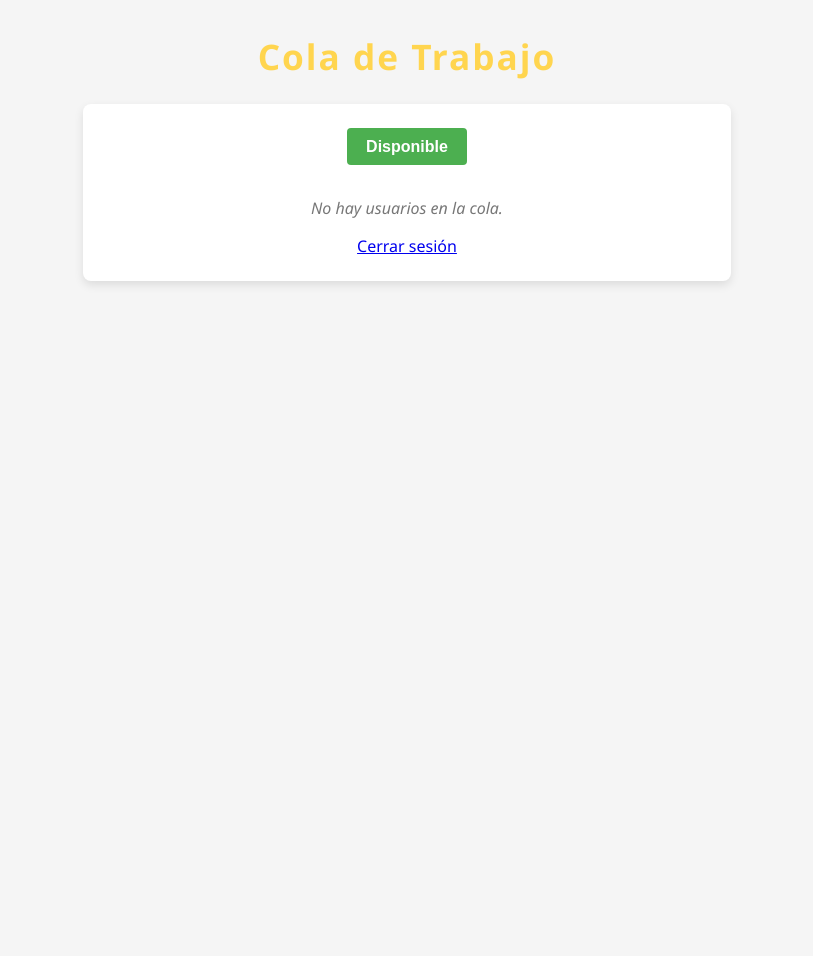
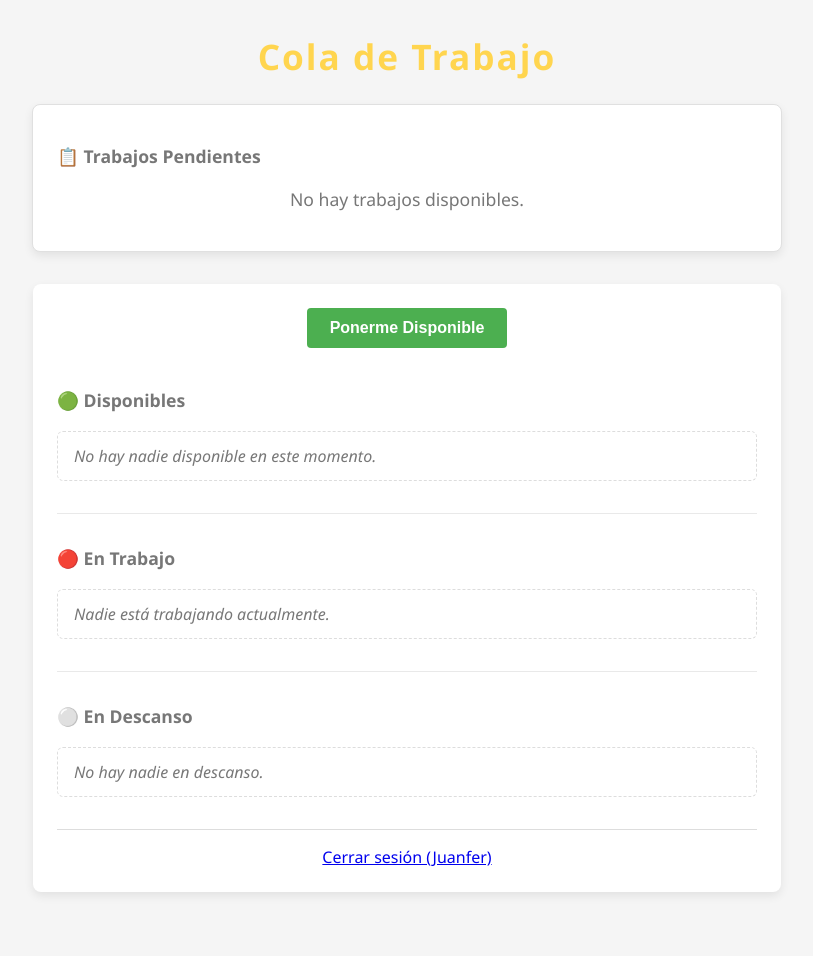
Before and after one commit to DeiviGT1/blog2.0, a Flask app: page /sosqueue/ in a window 1280 px wide. Shown: the whole page, without its empty margins (233-1046 px from the left). Before the commit the page ends 285 px from the top, so only its background shows below. Run offline with Flask 3, Linux system fonts and the light colour scheme; a user stored in the database is signed in; parts of the project's set-up code (start-up, migrations or seed data) failed here and were passed over; some libraries are stand-ins or nearby versions.

Commit message:
**Commit Message:**
Implement daily queue reset and user management enhancements

- Added a new daily scheduler function to reset user queues at 2:00 AM (UTC-5).
- Introduced three separate queues: available, working, and idle for

```diff
--- a/app/routes/sosqueue_routes.py
+++ b/app/routes/sosqueue_routes.py
@@ -1,115 +1,164 @@
-## app/routes/sosqueue_routes.py
+# app/routes/sosqueue_routes.py
 
 from flask import Blueprint, render_template, jsonify, abort
 from flask_login import login_required, current_user
-from app.python.sosqueue.service import QueueService
+from app.python.sosqueue.service import QueueService, JobService
 
 sos_bp = Blueprint('sosqueue', __name__, url_prefix='/sosqueue')
+job_queue = JobService()
 
-# 2 colas separadas
-queue = QueueService()
-queue_idle = QueueService()
 
-def _remove(service: QueueService, user):
-    """Elimina al usuario de la cola (sin rotarlo)."""
-    service._queue = [u for u in service._queue if u['id'] != user.id]
+# Tres colas separadas para cada estado
+available_queue = QueueService() # Verde: Disponibles, en orden
+working_queue = QueueService()   # Rojo: Ocupados/En trabajo
+idle_queue = QueueService()      # Gris: Inactivos/En descanso
 
 def _require_admin():
     if not getattr(current_user, 'is_admin', False):
         abort(403)
 
-# ---------------------- vistas ----------------------
+# ---------------------- VISTA PRINCIPAL ----------------------
 
 @sos_bp.route('/', methods=['GET'])
 @login_required
 def index():
-    activos   = queue.get_queue()
-    queue_ids = [u['id'] for u in activos]               # ids sólo de activos
-    combined  = activos + queue_idle.get_queue()         # activos + idle
+    # Obtenemos las tres listas por separado
+    available_users = available_queue.get_queue()
+    working_users = working_queue.get_queue()
+    idle_users = idle_queue.get_queue()
+
+    # --- INICIO DE LA CORRECCIÓN ---
+    # Creamos un set de IDs de TODOS los usuarios activos.
+    # Un usuario está "activo" si se encuentra en la cola de disponibles O en la de trabajo.
+    active_ids = {u['id'] for u in available_users} | {u['id'] for u in working_users}
+    # --- FIN DE LA CORRECCIÓN ---
+
+    # Determinamos el ID del primer usuario disponible
+    first_available_id = available_users[0]['id'] if available_users else None
+
+    job_count = job_queue.get_job_count()
+
+
+    # Pasamos las listas y el nuevo set de IDs activos a la plantilla
     return render_template(
         'projects/sosqueue/main.html',
-        queue=combined,
-        queue_ids=queue_ids
+        available_users=available_users,
+        working_users=working_users,
+        idle_users=idle_users,
+        active_ids=active_ids,
+        first_available_id=first_available_id,
+        job_count=job_count # <-- Pasar el contador a la plantilla
     )
 
-# ----------- acciones de empleados -------------
+# ----------- ACCIONES DE EMPLEADOS -------------
 
-@sos_bp.route('/join', methods=['POST'])
+@sos_bp.route('/available', methods=['POST'])
 @login_required
-def join():
+def become_available():
+    """Mueve al usuario de 'idle' a la cola 'available'."""
     if current_user.is_admin:
         return jsonify({'error': 'Los administradores no entran en la cola'}), 403
 
-    _remove(queue_idle, current_user)
-
+    idle_queue.remove(current_user.id)
     try:
-        queue.join(current_user)
-        return jsonify({'active': queue.get_queue(),
-                        'idle':   queue_idle.get_queue()})
+        available_queue.join(current_user)
+        return jsonify({'status': 'ok'})
     except ValueError as e:
         return jsonify({'error': str(e)}), 400
 
 @sos_bp.route('/work', methods=['POST'])
 @login_required
-def work():
-    if current_user.is_admin:
-        return jsonify({'error': 'Los administradores no trabajan cola'}), 403
+def start_work():
+    """Mueve al primer usuario de 'available' a 'working' y consume un trabajo."""
+    # Validación 1: ¿Es el turno del usuario?
+    if not available_queue.get_queue() or available_queue.get_queue()[0]['id'] != current_user.id:
+        return jsonify({'error': 'No es tu turno para tomar un trabajo.'}), 403
+
+    # Validación 2: ¿Hay trabajos disponibles?
+    if job_queue.get_job_count() == 0:
+        return jsonify({'error': 'No hay trabajos disponibles en este momento.'}), 400
+
+    # Si todo está en orden, se consume un trabajo y se mueve al usuario
+    job_taken = job_queue.take_job()
+    if not job_taken: # Doble chequeo en caso de concurrencia
+        return jsonify({'error': 'Justo alguien más tomó el último trabajo.'}), 400
+
+    user_dict = available_queue.pop_first()
+    if user_dict:
+        with working_queue._lock:
+            working_queue._queue.append(user_dict)
+
+    return jsonify({'status': 'ok'})
+
+@sos_bp.route('/finish', methods=['POST'])
+@login_required
+def finish_work():
+    """Mueve al usuario de 'working' al final de la cola 'available'."""
+    # Se elimina al usuario de la lista de 'working'
+    if not working_queue.remove(current_user.id):
+        return jsonify({'error': 'No estabas en la lista de trabajo.'}), 404
+
+    # Se añade al usuario al final de la cola de 'available'
+    try:
+        available_queue.join(current_user)
+    except ValueError:
+        # En caso de que el usuario ya estuviera en la cola de disponibles,
+        # lo cual no debería pasar, esta línea evita un error.
+        pass
+    return jsonify({'status': 'ok'})
+
+@sos_bp.route('/idle', methods=['POST'])
+@login_required
+def become_idle():
+    """Mueve al usuario de 'available' a 'idle' (decide descansar)."""
+    if not available_queue.remove(current_user.id):
+        return jsonify({'error': 'No estabas en la cola de disponibles.'}), 404
 
     try:
-        queue.work(current_user)
-        return jsonify({'active': queue.get_queue(),
-                        'idle':   queue_idle.get_queue()})
-    except ValueError as e:
-        return jsonify({'error': str(e)}), 400
-
-@sos_bp.route('/leave', methods=['POST'])
-@login_required
-def leave():
-    if current_user.is_admin:
-        return jsonify({'error': 'Los administradores no pueden salir'}), 403
-
-    _remove(queue, current_user)
-    try:
-        queue_idle.join(current_user)
+        idle_queue.join(current_user)
     except ValueError:
         pass
+    return jsonify({'status': 'ok'})
 
-    return jsonify({'active': queue.get_queue(),
-                    'idle':   queue_idle.get_queue()})
-
-# ----------- acciones de administrador -------------
+# ----------- ACCIONES DE ADMINISTRADOR -------------
 
 @sos_bp.route('/admin/move/<int:user_id>/<string:direction>', methods=['POST'])
 @login_required
 def admin_move(user_id, direction):
+    """Mueve a un usuario ARRIBA/ABAJO en la cola de DISPONIBLES."""
     _require_admin()
     if direction == 'up':
-        queue.move_up(user_id)
+        available_queue.move_up(user_id)
     elif direction == 'down':
-        queue.move_down(user_id)
+        available_queue.move_down(user_id)
+    return jsonify({'status': 'ok'})
+
+@sos_bp.route('/admin/set_idle/<int:user_id>', methods=['POST'])
+@login_required
+def admin_set_idle(user_id):
+    """Mueve a un usuario desde cualquier cola a la de inactivos."""
+    _require_admin()
+    # Busca y extrae al usuario de las colas activas
+    user_dict = next((u for u in available_queue.get_queue() if u['id'] == user_id), None)
+    if user_dict:
+        available_queue.remove(user_id)
     else:
-        return jsonify({'error': 'Dirección inválida'}), 400
-    return jsonify({'active': queue.get_queue(),
-                    'idle':   queue_idle.get_queue()})
+        user_dict = next((u for u in working_queue.get_queue() if u['id'] == user_id), None)
+        if user_dict:
+            working_queue.remove(user_id)
 
-@sos_bp.route('/admin/idle/<int:user_id>', methods=['POST'])
+    if not user_dict:
+        return jsonify({'error': 'Usuario no encontrado en colas activas'}), 404
+
+    # Añade a idle si no estaba ya
+    with idle_queue._lock:
+        if not any(u['id'] == user_id for u in idle_queue._queue):
+            idle_queue._queue.append(user_dict)
+    return jsonify({'status': 'ok'})
+
+@sos_bp.route('/admin/add_job', methods=['POST'])
 @login_required
-def admin_send_to_idle(user_id):
+def admin_add_job():
     _require_admin()
-
-    # 1) quitar de activos
-    with queue._lock:
-        for idx, u in enumerate(queue._queue):
-            if u['id'] == user_id:
-                user_dict = queue._queue.pop(idx)
-                break
-        else:
-            return jsonify({'error': 'Usuario no encontrado en activos'}), 404
-
-    # 2) añadir a idle (si no estaba)
-    with queue_idle._lock:
-        if not any(u['id'] == user_id for u in queue_idle._queue):
-            queue_idle._queue.append(user_dict)
-
-    return jsonify({'active': queue.get_queue(),
-                    'idle':   queue_idle.get_queue()})
+    job_queue.add_job()
+    return jsonify({'status': 'ok'})
--- a/app/static/css/projects/sosqueue/main.css
+++ b/app/static/css/projects/sosqueue/main.css
@@ -9,9 +9,9 @@
   --btn-red:   #E74C3C;
 }
 
-/* ------------------------------------------------------------------
-   Base
------------------------------------------------------------------- */
+/* ==================================================================
+   1. Estilos Base y Layout
+================================================================== */
 body {
   background-color: var(--bg-page);
   color: var(--text-main);
@@ -21,12 +21,10 @@ body {
   text-align: center;
 }
 
-/* ------------------------------------------------------------------
-   Header
------------------------------------------------------------------- */
 header {
   margin-bottom: 1.5rem;
 }
+
 header h1 {
   font-size: 2.2rem;
   color: var(--accent-yellow);
@@ -34,134 +32,196 @@ header h1 {
   margin: 0;
 }
 
-/* ------------------------------------------------------------------
-   Contenedor principal
------------------------------------------------------------------- */
 .queue-container {
   background-color: var(--bg-container);
-  max-width: 600px;
-  margin: 0 auto;
+  max-width: 700px;
+  margin: 0 auto 2rem auto;
   padding: 1.5rem;
   border-radius: 8px;
-  box-shadow: 0 4px 10px rgba(0,0,0,0.1);
+  box-shadow: 0 4px 10px rgba(0,0,0,0.08);
 }
 
-/* ------------------------------------------------------------------
-   Botón “Disponible” (empleados)
------------------------------------------------------------------- */
-#btn-join {
+.logout-section {
+  margin-top: 2rem;
+  padding-top: 1rem;
+  border-top: 1px solid var(--accent-gray);
+}
+
+/* ==================================================================
+   2. Contenedor de Trabajos
+================================================================== */
+.job-container {
+  background-color: #fff;
+  border: 1px solid #e0e0e0;
+}
+
+.job-status p {
+  font-size: 1.1rem;
+  font-weight: 500;
+  color: var(--text-muted);
+  margin: 0.5rem 0 1rem;
+}
+
+.job-count-display {
+  background-color: #FFF9C4; /* Amarillo pastel */
+  color: #795548; /* Texto oscuro para contraste */
+  padding: 0.5rem 1rem;
+  border-radius: 6px;
+  display: inline-block;
+  border: 1px solid #FFF176;
+  font-weight: 600 !important;
+}
+
+#btn-add-job {
   background-color: var(--btn-green);
-  color: #ffffff;
+  color: white;
   border: none;
   border-radius: 4px;
   padding: 0.6rem 1.2rem;
-  font-size: 1rem;
+  font-size: 0.9rem;
   font-weight: bold;
   cursor: pointer;
   transition: background-color 0.2s;
-  margin-bottom: 1rem;
 }
-#btn-join:hover { background-color: #43a047; }
 
-/* ------------------------------------------------------------------
-   Lista de usuarios
------------------------------------------------------------------- */
+#btn-add-job:hover {
+  background-color: #43a047;
+}
+
+/* ==================================================================
+   3. Secciones y Lista de Usuarios
+================================================================== */
+.queue-section {
+  margin-top: 1rem;
+}
+
+.queue-title {
+  font-size: 1.1rem;
+  font-weight: 600;
+  color: var(--text-muted);
+  text-align: left;
+  margin-bottom: 0.8rem;
+  padding-bottom: 0.4rem;
+}
+
+.section-divider {
+  border: none;
+  border-top: 1px solid #e9e9e9;
+  margin: 2rem 0;
+}
+
 .user-queue {
   list-style: none;
   margin: 0;
   padding: 0;
 }
 
-/* Cada elemento */
 .user-queue li {
   display: flex;
   align-items: center;
   justify-content: space-between;
   background-color: #fafafa;
   border: 1px solid var(--accent-gray);
-  border-radius: 4px;
+  border-radius: 6px;
   padding: 0.8rem 1rem;
   margin-bottom: 0.6rem;
 }
 
-/* Elementos inactivos (cola idle) */
-.user-queue li.idle {
-  background-color: var(--accent-gray);
-  color: var(--text-muted);
-  margin-top: 1.5rem; /* separación extra para diferenciar colas */
-}
-
-/* Nombre del usuario */
 .user-name {
   flex-grow: 1;
   font-size: 1rem;
   text-align: left;
 }
-.user-name.current-user { font-weight: bold; }
+.user-name.current-user {
+  font-weight: bold;
+}
 
-/* ------------------------------------------------------------------
-   Botones del empleado (trabajo / salir)
------------------------------------------------------------------- */
-#btn-work, #btn-leave {
+.empty-list-item {
+  background-color: transparent !important;
+  border: 1px dashed var(--accent-gray) !important;
+  color: var(--text-muted);
+  font-style: italic;
+  justify-content: center;
+  padding: 0.8rem;
+  text-align: center;
+}
+
+/* ==================================================================
+   4. Estilos de Estado (Colores)
+================================================================== */
+.user-queue li.idle {
+  background-color: #f0f0f0;
+  color: var(--text-muted);
+}
+
+.user-queue li.available .user-name,
+.user-queue li.working .user-name {
+  padding: 0.3rem 0.6rem;
+  border-radius: 5px;
+  display: inline-block;
+}
+
+.user-queue li.available .user-name {
+  background-color: #C8E6C9; /* Verde pastel */
+  color: #255d28;
+}
+
+.user-queue li.working .user-name {
+  background-color: #FFCDD2; /* Rojo pastel */
+  color: #b72c38;
+}
+
+/* ==================================================================
+   5. Botones
+================================================================== */
+#btn-available {
+  background-color: var(--btn-green);
+  color: #ffffff;
   border: none;
+  border-radius: 4px;
+  padding: 0.7rem 1.4rem;
+  font-size: 1rem;
+  font-weight: bold;
+  cursor: pointer;
+  transition: background-color 0.2s;
+  margin-bottom: 1.5rem;
+}
+#btn-available:hover {
+  background-color: #43a047;
+}
+
+.user-controls {
+  display: flex;
+  align-items: center;
+  gap: 0.5rem;
+}
+
+/* Botones de acción del empleado */
+#btn-work, #btn-finish, #btn-idle {
+  border: 1px solid #ccc;
   border-radius: 4px;
   padding: 0.4rem 0.8rem;
   font-size: 0.9rem;
   font-weight: bold;
   cursor: pointer;
-  margin-left: 0.5rem;
-  transition: opacity 0.2s;
+  transition: background-color 0.2s, border-color 0.2s;
 }
-#btn-work  { background-color: var(--accent-yellow); color: var(--text-main); }
-#btn-leave { background-color: var(--btn-red);       color: #ffffff; }
-#btn-work:hover, #btn-leave:hover { opacity: 0.85; }
 
-/* ------------------------------------------------------------------
-   Botones del administrador
------------------------------------------------------------------- */
-.btn-up,
-.btn-down,
-.btn-idle {
+#btn-work   { background-color: var(--accent-yellow); color: var(--text-main); border-color: #e6c843; }
+#btn-finish { background-color: var(--accent-yellow); color: var(--text-main); border-color: #e6c843; }
+#btn-idle   { background-color: #f8f9fa; color: var(--text-muted); }
+
+/* Botones de admin */
+.btn-admin {
   border: none;
-  border-radius: 4px;
-  padding: 0.35rem 0.6rem;
-  font-size: 0.9rem;
+  background: none;
+  font-size: 1.2rem;
   cursor: pointer;
-  margin-left: 0.4rem;
+  padding: 0.2rem;
+  opacity: 0.7;
   transition: opacity 0.2s, transform 0.1s;
 }
-
-/* ↑ subir */
-.btn-up {
-  background-color: var(--accent-yellow);
-  color: var(--text-main);
+.btn-admin:hover {
+  opacity: 1;
+  transform: scale(1.1);
 }
-
-/* ↓ bajar */
-.btn-down {
-  background-color: var(--accent-gray);
-  color: var(--text-main);
-}
-
-/* mandar a idle */
-.btn-idle {
-  background-color: var(--btn-red);
-  color: #ffffff;
-}
-
-/* Efectos hover */
-.btn-up:hover,
-.btn-down:hover,
-.btn-idle:hover {
-  opacity: 0.85;
-  transform: translateY(-1px);
-}
-
-/* ------------------------------------------------------------------
-   Cola Vacía
------------------------------------------------------------------- */
-.empty-queue {
-  color: var(--text-muted);
-  font-style: italic;
-  margin-top: 1rem;
-}
--- a/app/templates/projects/sosqueue/main.html
+++ b/app/templates/projects/sosqueue/main.html
@@ -1,10 +1,9 @@
-{# app/templates/projects/sosqueue/main.html #}
-
+<!DOCTYPE html>
 <html lang="es">
 <head>
-  <meta charset="UTF-8" />
+  <meta charset="UTF-M" />
   <meta name="viewport" content="width=device-width, initial-scale=1.0"/>
-  <meta http-equiv="refresh" content="3">
+  <meta http-equiv="refresh" content="5">
   <title>Cola de Trabajo</title>
   <link rel="stylesheet" href="{{ url_for('static', filename='css/projects/sosqueue/main.css') }}" />
   <link rel="icon" type="image/x-icon" href="{{ url_for('static', filename='images/projects/logo-isotipo-sos.webp') }}">
@@ -14,93 +13,132 @@
     <h1>Cola de Trabajo</h1>
   </header>
 
+  <section class="queue-container job-container">
+    <h2 class="queue-title">📋 Trabajos Pendientes</h2>
+    <div class="job-status">
+      {% if job_count == 0 %}
+        <p>No hay trabajos disponibles.</p>
+      {% elif job_count == 1 %}
+        <p class="job-count-display">Hay 1 trabajo disponible</p>
+      {% else %}
+        <p class="job-count-display">Hay {{ job_count }} trabajos disponibles</p>
+      {% endif %}
+    </div>
+    {% if current_user.is_authenticated and current_user.is_admin %}
+      <button id="btn-add-job">Añadir Nuevo Trabajo</button>
+    {% endif %}
+  </section>
+
   <section class="queue-container">
-
-  {# Botón “Disponible” – sólo para empleados (no admin) que NO estén en activos #}
-  {% if current_user.is_authenticated and not current_user.is_admin
-        and (current_user.id|int not in queue_ids) %}
-    <button id="btn-join">Disponible</button>
+    {# Botón "Disponible" – se muestra si el usuario actual NO está en ninguna cola activa #}
+    {% if current_user.is_authenticated and not current_user.is_admin and current_user.id not in active_ids %}
+      <button id="btn-available">Ponerme Disponible</button>
     {% endif %}
 
-  {# Lista de usuarios en ambas colas #}
-  {% if queue %}
+    <div class="queue-section">
+      <h2 class="queue-title">🟢 Disponibles</h2>
       <ul class="user-queue">
-      {% for user in queue %}
-        <li id="user-{{ user.id }}"
-            class="{% if user.id|int not in queue_ids %}idle{% endif %}">
-          {% if user.id == current_user.id %}
-            <span class="user-name current-user">{{ user.name }}</span>
+        {% for user in available_users %}
+          <li id="user-{{ user.id }}" class="available">
+            <span class="user-name {% if user.id == current_user.id %}current-user{% endif %}">{{ user.name }}</span>
+            <div class="user-controls">
+              {% if not current_user.is_admin and user.id == current_user.id %}
+                {% if loop.first and job_count > 0 %}
+                  <button id="btn-work">Empezar Trabajo</button>
+                {% endif %}
+                <button id="btn-idle">Descansar</button>
+              {% endif %}
+              {% if current_user.is_admin %}
+                <button class="btn-admin btn-up" data-id="{{ user.id }}" title="Subir">⬆️</button>
+                <button class="btn-admin btn-down" data-id="{{ user.id }}" title="Bajar">⬇️</button>
+                <button class="btn-admin btn-to-idle" data-id="{{ user.id }}" title="Mandar a Descanso">🛌</button>
+              {% endif %}
+            </div>
+          </li>
         {% else %}
-            <span class="user-name">{{ user.name }}</span>
-          {% endif %}
-
-          {# ---- Controles del EMPLEADO ---- #}
-          {% if current_user.is_authenticated and not current_user.is_admin %}
-            {% if user.id == current_user.id and (user.id in queue_ids) %}
-              {% if queue[0].id == current_user.id %}
-                <button id="btn-work">En trabajo</button>
-              {% endif %}
-              <button id="btn-leave">Salir</button>
-            {% endif %}
-          {% endif %}
-
-          {# ---- Controles del ADMIN ---- #}
-          {% if current_user.is_authenticated and current_user.is_admin %}
-            <button class="btn-up"   data-id="{{ user.id }}">⬆️</button>
-            <button class="btn-down" data-id="{{ user.id }}">⬇️</button>
-            <button class="btn-idle" data-id="{{ user.id }}">Salir</button>
-          {% endif %}
-        </li>
+          <li class="empty-list-item">No hay nadie disponible en este momento.</li>
         {% endfor %}
       </ul>
+    </div>
+
+    <hr class="section-divider">
+
+    <div class="queue-section">
+      <h2 class="queue-title">🔴 En Trabajo</h2>
+      <ul class="user-queue">
+        {% for user in working_users %}
+          <li id="user-{{ user.id }}" class="working">
+            <span class="user-name {% if user.id == current_user.id %}current-user{% endif %}">{{ user.name }}</span>
+            <div class="user-controls">
+              {% if not current_user.is_admin and user.id == current_user.id %}
+                <button id="btn-finish">Terminar Trabajo</button>
+              {% endif %}
+              {% if current_user.is_admin %}
+                <button class="btn-admin btn-to-idle" data-id="{{ user.id }}" title="Mandar a Descanso">🛌</button>
+              {% endif %}
+            </div>
+          </li>
         {% else %}
-    <p class="empty-queue">No hay usuarios en la cola.</p>
-  {% endif %}
+          <li class="empty-list-item">Nadie está trabajando actualmente.</li>
+        {% endfor %}
+      </ul>
+    </div>
 
-  <section>
+    <hr class="section-divider">
+
+    <div class="queue-section">
+      <h2 class="queue-title">⚪️ En Descanso</h2>
+      <ul class="user-queue">
+        {% for user in idle_users %}
+          <li id="user-{{ user.id }}" class="idle">
+            <span class="user-name {% if user.id == current_user.id %}current-user{% endif %}">{{ user.name }}</span>
+          </li>
+        {% else %}
+          <li class="empty-list-item">No hay nadie en descanso.</li>
+        {% endfor %}
+      </ul>
+    </div>
+
+    <section class="logout-section">
       {% if current_user.is_authenticated %}
-      <a href="{{ url_for('auth.logout') }}">Cerrar sesión</a>
+        <a href="{{ url_for('auth.logout') }}">Cerrar sesión ({{ current_user.username }})</a>
       {% endif %}
     </section>
   </section>
 
   <script>
     document.addEventListener('DOMContentLoaded', () => {
-      /* ---------- acciones de EMPLEADO ---------- */
-      const callAction = (action) => {
-        fetch(`${window.location.pathname}${action}`, {
+      const callAction = (endpoint) => {
+        fetch(`{{ url_for('sosqueue.index') }}/${endpoint}`, {
           method: 'POST',
           credentials: 'same-origin',
-          headers: { 'Content-Type': 'application/json' },
-          body: JSON.stringify({})
         })
-        .then(res => res.ok ? res.json() : res.json().then(d => { throw new Error(d.error); }))
-        .then(() => window.location.reload())
-        .catch(err => alert(`Error: ${err.message}`));
-      };
-
-      document.getElementById('btn-join')  ?.addEventListener('click', () => callAction('join'));
-      document.getElementById('btn-work')  ?.addEventListener('click', () => callAction('work'));
-      document.getElementById('btn-leave') ?.addEventListener('click', () => callAction('leave'));
-
-      /* ---------- acciones de ADMIN ---------- */
-      const callAdmin = (path) => {
-        fetch(`${window.location.pathname}${path}`, {
-          method: 'POST',
-          credentials: 'same-origin'
+        .then(res => {
+          if (!res.ok) return res.json().then(err => { throw new Error(err.error) });
+          return res.json();
         })
         .then(() => window.location.reload())
         .catch(err => alert(`Error: ${err.message}`));
       };
 
+      // Eventos para botones de EMPLEADO
+      document.getElementById('btn-available')?.addEventListener('click', () => callAction('available'));
+      document.getElementById('btn-work')?.addEventListener('click', () => callAction('work'));
+      document.getElementById('btn-finish')?.addEventListener('click', () => callAction('finish'));
+      document.getElementById('btn-idle')?.addEventListener('click', () => callAction('idle'));
+
+      // Evento para botón de ADMIN para añadir trabajo
+      document.getElementById('btn-add-job')?.addEventListener('click', () => callAction('admin/add_job'));
+
+      // Eventos para botones de ADMIN en la lista de usuarios
       document.querySelectorAll('.btn-up').forEach(btn =>
-        btn.addEventListener('click', () => callAdmin(`admin/move/${btn.dataset.id}/up`)));
+        btn.addEventListener('click', () => callAction(`admin/move/${btn.dataset.id}/up`)));
 
       document.querySelectorAll('.btn-down').forEach(btn =>
-        btn.addEventListener('click', () => callAdmin(`admin/move/${btn.dataset.id}/down`)));
+        btn.addEventListener('click', () => callAction(`admin/move/${btn.dataset.id}/down`)));
 
-      document.querySelectorAll('.btn-idle').forEach(btn =>
-        btn.addEventListener('click', () => callAdmin(`admin/idle/${btn.dataset.id}`)));
+      document.querySelectorAll('.btn-to-idle').forEach(btn =>
+        btn.addEventListener('click', () => callAction(`admin/set_idle/${btn.dataset.id}`)));
     });
   </script>
 </body>
```
Also changed, not shown: app/python/sosqueue/scheduler.py (+18 -8 lines), app/python/sosqueue/service.py (+50 -25 lines). Lines whose indentation alone changed are shown as unchanged.
